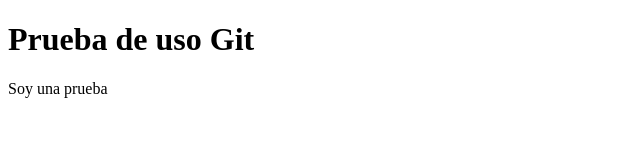
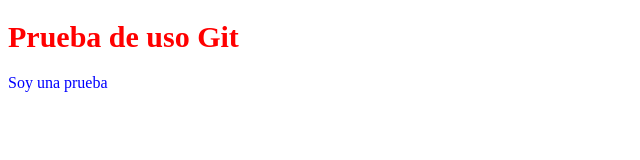
Before and after one commit to DiegoPertierraM/prueba_git, a website: page index.html in a window 1280 px wide. Shown: the whole page, without its empty margins (0-640 px from the left). Drawn offline with Linux system fonts and the light colour scheme.

Commit message:
Add styles to index

```diff
--- a/index.html
+++ b/index.html
@@ -4,6 +4,7 @@
     <meta charset="UTF-8" />
     <meta name="viewport" content="width=device-width, initial-scale=1.0" />
     <title>Prueba Git</title>
+    <link rel="stylesheet" href="style.css" />
   </head>
   <body>
     <h1>Prueba de uso Git</h1>
--- a/style.css
+++ b/style.css
@@ -0,0 +1,8 @@
+h1 {
+  font-size: 30px;
+  color: red;
+}
+
+p {
+  color: blue;
+}
```
